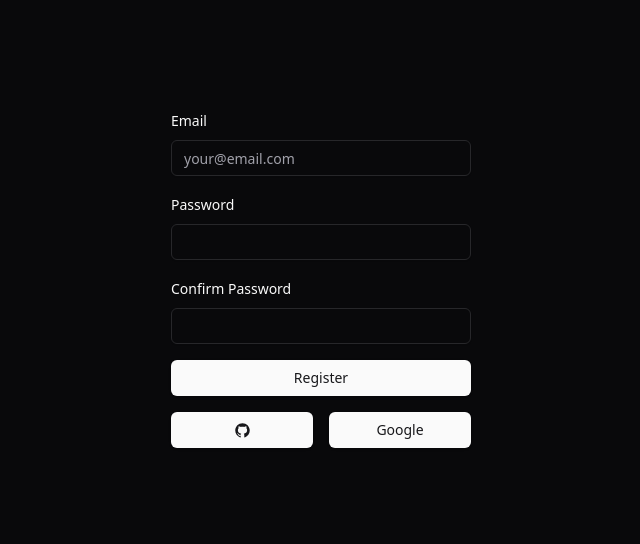
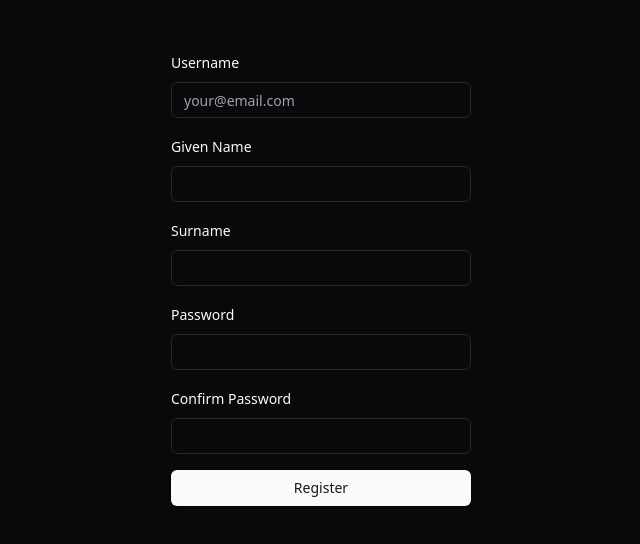
Before and after one commit to bananabread08/liham, a React (Vite) app in the folder client/: page /register in a window 1280 px wide. Shown: the part 122-666 px from the top of the page, without its empty margins (319-959 px from the left). Built offline with nearby package versions, Linux system fonts and the light colour scheme; no server answers.

Commit message:
use AuthContext to consumer pages

```diff
--- a/client/src/App.tsx
+++ b/client/src/App.tsx
@@ -1,13 +1,27 @@
 import { RouterProvider, createBrowserRouter } from 'react-router-dom'
 import { routesConfig } from './routesConfig'
 import { ThemeProvider } from './context/ThemeContext'
+import { QueryClient, QueryClientProvider } from '@tanstack/react-query'
+import { AuthProvider } from './context/AuthContext'
+
 const router = createBrowserRouter(routesConfig)
+const queryClient = new QueryClient({
+  defaultOptions: {
+    queries: {
+      refetchOnWindowFocus: false,
+    },
+  },
+})
 
 function App() {
   return (
-    <ThemeProvider defaultTheme="dark" storageKey="vite-ui-theme">
-      <RouterProvider router={router} />
-    </ThemeProvider>
+    <QueryClientProvider client={queryClient}>
+      <ThemeProvider defaultTheme="dark" storageKey="vite-ui-theme">
+        <AuthProvider>
+          <RouterProvider router={router} />
+        </AuthProvider>
+      </ThemeProvider>
+    </QueryClientProvider>
   )
 }
 
--- a/client/src/pages/Home.tsx
+++ b/client/src/pages/Home.tsx
@@ -1,3 +1,12 @@
+import { useAuth } from '@/hooks/useAuth'
+
 export const Home = () => {
-  return <section className="bg-blue-300 h-full">This is home</section>
+  const { state } = useAuth()
+
+  return (
+    <section className="bg-blue-300 h-full">
+      <h1>This is home</h1>
+      <div>Welcome {state.user?.username}</div>
+    </section>
+  )
 }
--- a/client/src/pages/Login.tsx
+++ b/client/src/pages/Login.tsx
@@ -12,36 +12,60 @@ import { zodResolver } from '@hookform/resolvers/zod'
 import { Input } from '@/components/ui/input'
 import { Button } from '@/components/ui/button'
 import { GitHubLogoIcon } from '@radix-ui/react-icons'
+import { useMutation } from '@tanstack/react-query'
+import { login } from '@/services/auth.service'
+import { useNavigate } from 'react-router-dom'
+import { Loading } from '@/components/common/Loading'
+import { useAuth } from '@/hooks/useAuth'
+import { useEffect } from 'react'
 
 const formSchema = z.object({
-  email: z.string().email(),
+  username: z.string().min(6),
   password: z.string().min(6),
 })
 
 const LoginForm = () => {
+  const { dispatch, isLoading } = useAuth()
+
+  const navigate = useNavigate()
   const form = useForm<z.infer<typeof formSchema>>({
     resolver: zodResolver(formSchema),
     defaultValues: {
-      email: '',
+      username: '',
       password: '',
     },
   })
 
+  const mutation = useMutation({
+    mutationFn: login,
+    onSuccess: (payload) => {
+      dispatch({ type: 'LOGIN', payload })
+      navigate('/')
+    },
+  })
+
+  useEffect(() => {
+    if (isLoading) navigate('/')
+  }, [isLoading, navigate])
+
+  function onSubmit(values: z.infer<typeof formSchema>) {
+    mutation.mutate(values)
+  }
+
   return (
     <Form {...form}>
-      <form className="flex flex-col gap-4">
+      <form
+        className="flex flex-col gap-4"
+        onSubmit={form.handleSubmit(onSubmit)}
+      >
         <FormField
           control={form.control}
-          name="email"
+          name="username"
           render={({ field }) => (
             <FormItem>
-              <FormLabel>Email</FormLabel>
+              <FormLabel>Username</FormLabel>
               <FormControl>
-                <Input
-                  placeholder="your@email.com"
-                  {...field}
-                  className="min-w-[300px]"
-                />
+                <Input {...field} className="min-w-[300px]" />
               </FormControl>
               <FormMessage />
             </FormItem>
@@ -60,7 +84,9 @@ const LoginForm = () => {
             </FormItem>
           )}
         />
-        <Button type="submit">Login</Button>
+        <Button type="submit" disabled={mutation.isPending}>
+          {mutation.isPending ? <Loading /> : 'Login'}
+        </Button>
         <div className="flex gap-4 items-center justify-center">
           <Button type="button" className="flex-1">
             <GitHubLogoIcon />
--- a/client/src/pages/Register.tsx
+++ b/client/src/pages/Register.tsx
@@ -11,20 +11,35 @@ import * as z from 'zod'
 import { zodResolver } from '@hookform/resolvers/zod'
 import { Input } from '@/components/ui/input'
 import { Button } from '@/components/ui/button'
-import { GitHubLogoIcon } from '@radix-ui/react-icons'
 
-const formSchema = z.object({
-  email: z.string().email(),
-  password: z.string().min(6),
-  confirmPassword: z.string(),
-})
+const formSchema = z
+  .object({
+    username: z.string().email(),
+    firstName: z.string().optional(),
+    lastName: z.string().optional(),
+    avatar: z.string().optional(),
+    password: z.string().min(6),
+    confirmPassword: z.string(),
+  })
+  .superRefine(({ confirmPassword, password }, ctx) => {
+    if (confirmPassword !== password) {
+      ctx.addIssue({
+        code: 'custom',
+        message: 'Passwords do not match.',
+        path: ['confirmPassword'],
+      })
+    }
+  })
 
 const RegisterForm = () => {
   const form = useForm<z.infer<typeof formSchema>>({
     resolver: zodResolver(formSchema),
     defaultValues: {
-      email: '',
+      username: '',
+      firstName: '',
+      lastName: '',
       password: '',
+      confirmPassword: '',
     },
   })
 
@@ -33,16 +48,42 @@ const RegisterForm = () => {
       <form className="flex flex-col gap-4">
         <FormField
           control={form.control}
-          name="email"
+          name="username"
           render={({ field }) => (
             <FormItem>
-              <FormLabel>Email</FormLabel>
+              <FormLabel>Username</FormLabel>
               <FormControl>
                 <Input
                   placeholder="your@email.com"
                   {...field}
                   className="min-w-[300px]"
                 />
+              </FormControl>
+              <FormMessage />
+            </FormItem>
+          )}
+        />
+        <FormField
+          control={form.control}
+          name="firstName"
+          render={({ field }) => (
+            <FormItem>
+              <FormLabel>Given Name</FormLabel>
+              <FormControl>
+                <Input {...field} className="min-w-[300px]" />
+              </FormControl>
+              <FormMessage />
+            </FormItem>
+          )}
+        />
+        <FormField
+          control={form.control}
+          name="lastName"
+          render={({ field }) => (
+            <FormItem>
+              <FormLabel>Surname</FormLabel>
+              <FormControl>
+                <Input {...field} className="min-w-[300px]" />
               </FormControl>
               <FormMessage />
             </FormItem>
@@ -75,14 +116,6 @@ const RegisterForm = () => {
           )}
         />
         <Button type="submit">Register</Button>
-        <div className="flex gap-4 items-center justify-center">
-          <Button type="button" className="flex-1">
-            <GitHubLogoIcon />
-          </Button>
-          <Button type="button" className="flex-1">
-            Google
-          </Button>
-        </div>
       </form>
     </Form>
   )
--- a/client/src/routesConfig.tsx
+++ b/client/src/routesConfig.tsx
@@ -4,11 +4,15 @@ import { NotFound } from './pages/NotFound'
 import { Home } from './pages/Home'
 import { Login } from './pages/Login'
 import { Register } from './pages/Register'
-
+import { ProtectedRoute } from './components/ProtectedRoute'
 export const routesConfig: RouteObject[] = [
   {
     path: '/',
-    element: <RootLayout />,
+    element: (
+      <ProtectedRoute>
+        <RootLayout />
+      </ProtectedRoute>
+    ),
     errorElement: <NotFound />,
     children: [
       {
```
